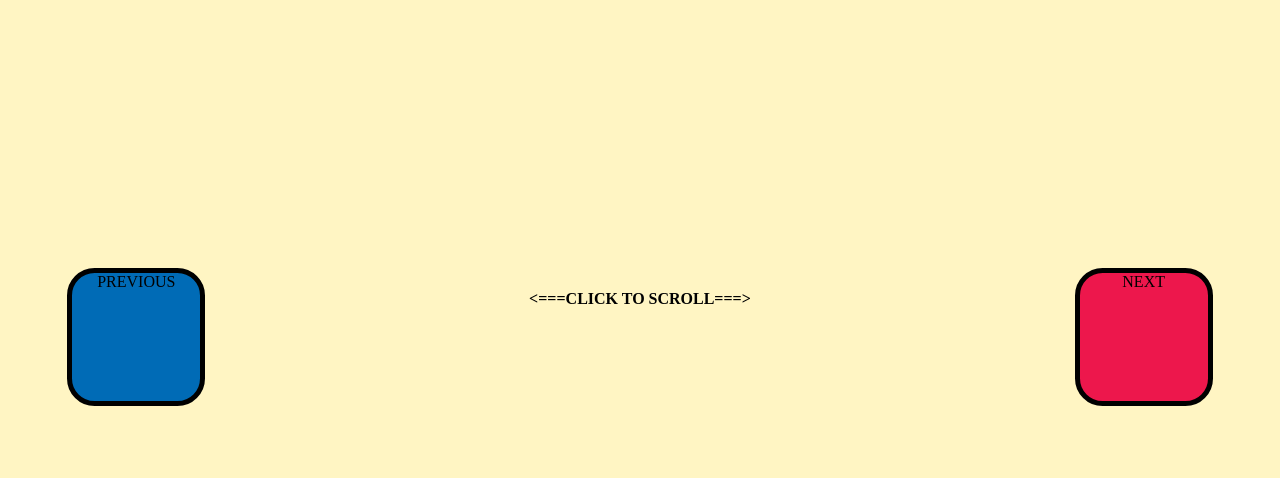
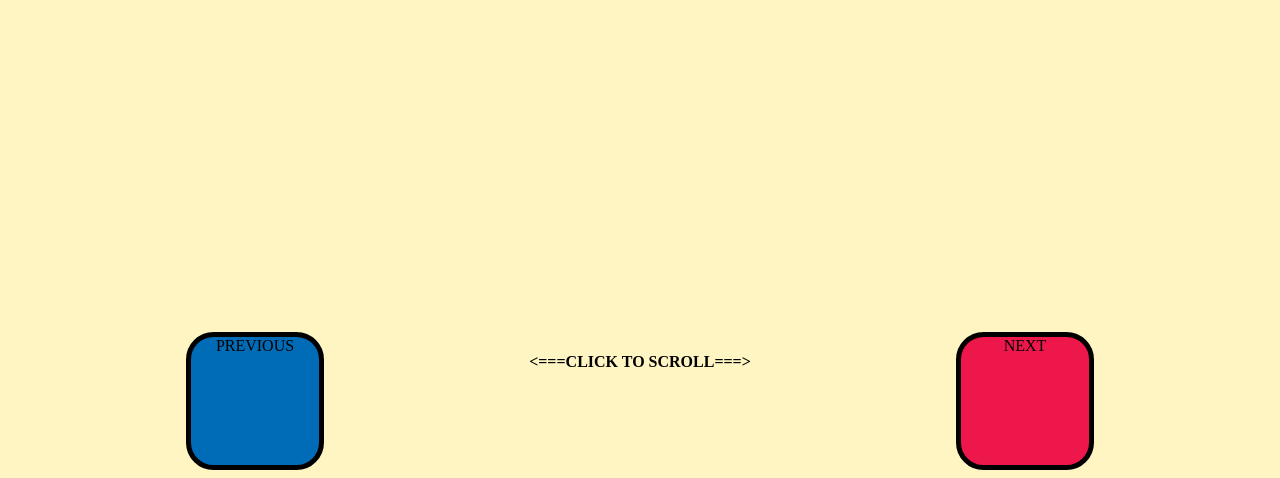
Before and after one commit to clarkej91/clarkej91.github.io, a plain HTML site: page index.html in a window 1280 px wide. Shown: the part 401-879 px from the top of the page. Before the commit the page ends 815 px from the top, so only its background shows below. Drawn offline with nearby package versions, Linux system fonts and the light colour scheme; no server answers.

Commit message:
responsive design

```diff
--- a/app.js
+++ b/app.js
@@ -1,20 +1,10 @@
 $(() => {
 
-      $('.ike').hide();
-      $('.DeVaughn').hide();
-      $('.carmelo').hide();
-      $('.baker').hide();
-      $('.jabari').hide();
-      $('.nbaImage').hide();
-
 const players = []
-
-
 
   $('.generate').on('click', () => {
     $('ul').empty();
     const randomPlayers = players[Math.floor(Math.random() * players.length)];
-    // console.log(randomPlayers);
 
     const $li = $('<li>')
     $li.append(randomPlayers)
@@ -48,13 +38,12 @@ const players = []
       $('.jabari').hide();
     }
 
-
   })
 
   let currentImgIndex = 0;
   let currentNumOfImages = $('.player-picture').children().length - 1;
 
-
+//carousel - some code below is from Jerrica's lesson//
   $('.next').on('click', () => {
     $('ul').empty();
     $('.player-picture').children().eq(currentImgIndex).hide();
@@ -76,7 +65,6 @@ const players = []
     } else {
       currentImgIndex = currentNumOfImages
     }
-
     $('.player-picture').children().eq(currentImgIndex).show();
 
     playerName();
@@ -111,7 +99,7 @@ const players = []
 
   }
 
-
+//api//
 $.ajax(
   {
     url: 'https://www.balldontlie.io/api/v1/players?per_page=5',
@@ -124,4 +112,11 @@ $.ajax(
       // console.log(data.data);
     }
   })
+  //hidding pictures//
+  $('.ike').hide();
+  $('.DeVaughn').hide();
+  $('.carmelo').hide();
+  $('.baker').hide();
+  $('.jabari').hide();
+  $('.nbaImage').hide();
 })
--- a/style.css
+++ b/style.css
@@ -65,6 +65,7 @@ hr {
 .buttons {
   display: flex;
   justify-content: space-around;
+  padding-top: 5%;
   /* border: 1px black solid; */
 }
 li {
@@ -92,4 +93,10 @@ body {
     font-size: 1em;
     /* border: 5px black solid; */
   }
+  .buttons {
+    display: flex;
+    justify-content: center;
+    padding-top: 5%;
+    /* border: 1px black solid; */
+  }
 }
```
